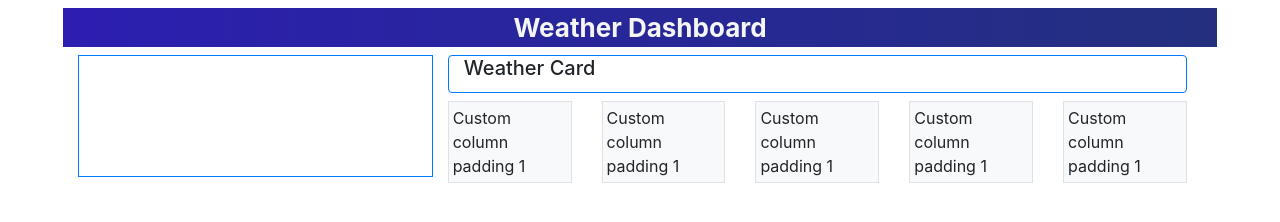
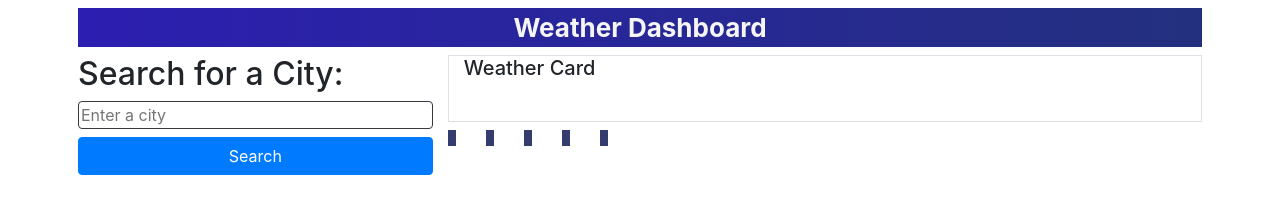
Before and after one commit to cactido/weather-dashboard, a plain HTML site: page index.html in a window 1280 px wide. Drawn offline with nearby package versions, Linux system fonts and the light colour scheme.

Commit message:
completed styling

```diff
--- a/assets/css/style.css
+++ b/assets/css/style.css
@@ -1,3 +1,8 @@
+.forecast {
+    background-color:rgb(52, 61, 110);
+    color: whitesmoke;
+}
+
 #title-bar {
     background-image: linear-gradient(to right, rgb(44, 30, 177) , rgb(35, 48, 126));
     font-size: 26px;
--- a/index.html
+++ b/index.html
@@ -12,7 +12,7 @@
 
 <body>
     <div class="container px-2 mt-2">
-        <div class="row">
+        <div class="row no-gutters">
             <!-- title bar -->
             <div class="col-12" id="title-bar">
                 Weather Dashboard
@@ -22,44 +22,42 @@
         <div class="row mt-2">
             <!-- left column -->
             <div class="col-4">
-                <div class="border border-primary">
-                    <br />
-                    <br />
-                    <br />
-                    <br />
-                    <br />
-                </div>
+                <!-- search -->
+                <h2>Search for a City:</h2>
+                <input type="text" class="border border-dark rounded w-100 mb-2" placeholder="Enter a city" />
+                <button class="btn btn-primary w-100" id="search-button">Search</button>
+                <!-- -->
             </div>
-            <div class="row col-8">
-                <!-- weather card -->
-                <div class="col-12 card border border-primary">
+            <div class="row col-8 pr-0">
+                <!-- main weather display box -->
+                <div class="col-12 border">
                     <h5 class="card-title">Weather Card</h5>
                 </div>
                 <!-- bottom forecast columns -->
                 <div class="row mt-2">
                     <div class="col">
-                        <div class="p-1 border bg-light">Custom column padding
-                            1
+                        <div class="p-1 forecast">
+                            <h5 id="forecast-1"></h5>
                         </div>
                     </div>
                     <div class="col">
-                        <div class="p-1 border bg-light">Custom column padding
-                            1
+                        <div class="p-1 forecast">
+                            <h5 id="forecast-2"></h5>
                         </div>
                     </div>
                     <div class="col">
-                        <div class="p-1 border bg-light">Custom column padding
-                            1
+                        <div class="p-1 forecast">
+                            <h5 id="forecast-3"></h5>
                         </div>
                     </div>
                     <div class="col">
-                        <div class="p-1 border bg-light">Custom column padding
-                            1
+                        <div class="p-1 forecast">
+                            <h5 id="forecast-4"></h5>
                         </div>
                     </div>
                     <div class="col">
-                        <div class="p-1 border bg-light">Custom column padding
-                            1
+                        <div class="p-1 forecast">
+                            <h5 id="forecast-5"></h5>
                         </div>
                     </div>
                 </div>
```
